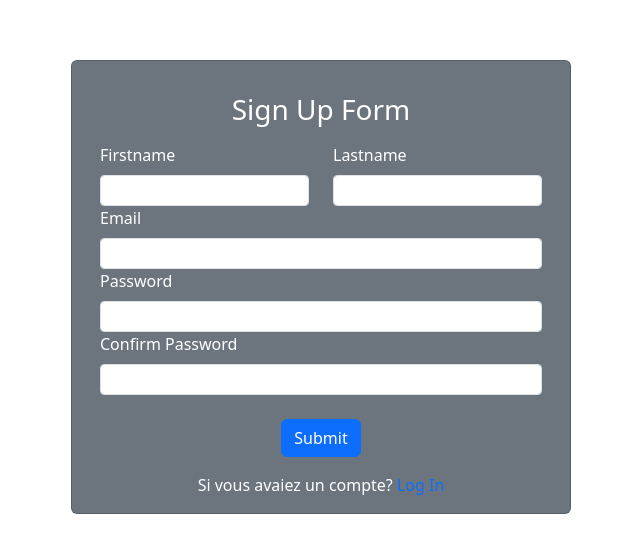
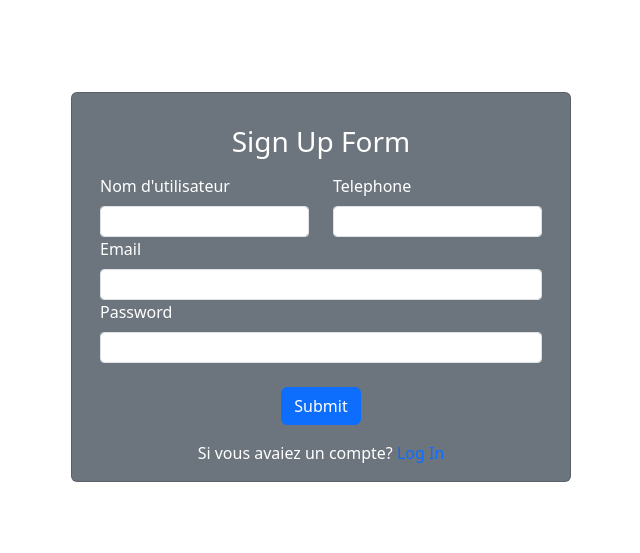
Before and after one commit to bayezalle/tontine, a React (Create React App) app: page /register in a window 1280 px wide. Shown: the part 113-666 px from the top of the page, without its empty margins (319-959 px from the left). Built offline with nearby package versions, Linux system fonts and the light colour scheme.

Commit message:
nouvelle

```diff
--- a/src/App.tsx
+++ b/src/App.tsx
@@ -1,18 +1,20 @@
-import React from "react";
+// import React from "react";
 import "bootstrap/dist/css/bootstrap.min.css";
 import "bootstrap/dist/js/bootstrap.bundle.min.js";
 import SignUp from "./Composantes/SignUp";
 import Login from "./Composantes/Login";
-import PrivateRoute from "./Auth/PrivateRoute";
+// import PrivateRoute from "./Auth/PrivateRoute";
+import {BrowserRouter, Route, Switch} from "react-router-dom";
 import Home from "./Composantes/Home";
-import {BrowserRouter, Route, Switch} from "react-router-dom";
 function App() {
   return (
     <BrowserRouter>
       <Switch>
-    <Route exact path="/" component={Home} />
-        <PrivateRoute exact path="/login" component={Login}/>
-        <Route exact path="/register" component={SignUp} />
+    <Route exact path="/register" component={SignUp} />
+    <Route exact path="/login" component={Login} />
+    <Route exact path="/home" component={Home} />
+        {/* <PrivateRoute exact path="/login" component={Login}/> */}
+        {/* <Route exact path="/register" component={SignUp} /> */}
       </Switch>
     </BrowserRouter>
   );
--- a/src/Composantes/Login.tsx
+++ b/src/Composantes/Login.tsx
@@ -22,7 +22,7 @@ const Login: FC<SomeComponentProps> = ({ history }): JSX.Element => {
     console.log(data);
 
     axios
-      .post("http://localhost:3000/login", params)
+      .post('https://fewnu-tontin.onrender.com/auth/login', params)
       .then(function (response) {
         //   IF EMAIL ALREADY EXISTS
         if (response.data.success === false) {
@@ -47,9 +47,9 @@ const Login: FC<SomeComponentProps> = ({ history }): JSX.Element => {
             progress: 0,
             toastId: "my_toast",
           });
-          localStorage.setItem("auth", response.data.token);
+          // localStorage.setItem("auth", response.data.token);
           setTimeout(() => {
-            history.push("/");
+            history.push("/home");
           }, 3000);
         }
       })
--- a/src/Composantes/SignUp.tsx
+++ b/src/Composantes/SignUp.tsx
@@ -10,21 +10,21 @@ const SignUp: FC<SomeComponentProps> = ({ history }) => {
   const {
     register,
     handleSubmit,
-    watch,
+    // watch,
     reset,
     formState: { errors },
   } = useForm();
   const submitData = (data: any) => {
     let params = {
-      firstname: data.firstname,
-      lastname: data.lastname,
+      username: data.username,
+      phoneNumber: data.phoneNumber,
       email: data.email,
       password: data.password,
-      confirmpassword: data.cpassword,
+      // confirmpassword: data.cpassword,
     };
     console.log(data);
     axios
-      .post("http://localhost:3000/signup", params)
+      .post('https://fewnu-tontin.onrender.com/auth/register', params)
       .then(function (response) {
         toast.success(response.data.message, {
           position: "top-right",
@@ -67,16 +67,16 @@ const SignUp: FC<SomeComponentProps> = ({ history }) => {
                 >
                   <div className="col-md-6">
                     <div className="">
-                      <label className="form-label">Firstname</label>
+                      <label className="form-label">Nom d'utilisateur</label>
                       <input
                         type="text"
                         className="form-control form-control-sm"
                         id="exampleFormControlInput1"
-                        {...register("firstname", {
+                        {...register("username", {
                           required: "Firstname is required!",
                         })}
                       />
-                      {errors.firstname && (
+                      {errors.username && (
                         <p className="text-danger" style={{ fontSize: 14 }}>
                           {/* {errors.firstname.message} */}
                         </p>
@@ -85,16 +85,16 @@ const SignUp: FC<SomeComponentProps> = ({ history }) => {
                   </div>
                   <div className="col-md-6">
                     <div className="">
-                      <label className="form-label">Lastname</label>
+                      <label className="form-label">Telephone</label>
                       <input
                         type="text"
                         className="form-control form-control-sm"
                         id="exampleFormControlInput2"
-                        {...register("lastname", {
+                        {...register("phoneNumber", {
                           required: "Lastname is required!",
                         })}
                       />
-                      {errors.lastname && (
+                      {errors.phoneNumber && (
                         <p className="text-danger" style={{ fontSize: 14 }}>
                           {/* {errors.lastname.message} */}
                         </p>
@@ -132,7 +132,7 @@ const SignUp: FC<SomeComponentProps> = ({ history }) => {
                       </p>
                     )}
                   </div>
-                  <div>
+                  {/* <div>
                     <label className="form-label">Confirm Password</label>
                     <input
                       type="password"
@@ -148,10 +148,10 @@ const SignUp: FC<SomeComponentProps> = ({ history }) => {
                     />
                     {errors.cpassword && (
                       <p className="text-danger" style={{ fontSize: 14 }}>
-                        {/* {errors.cpassword.message} */}
+                        {errors.cpassword.message}
                       </p>
                     )}
-                  </div>
+                  </div> */}
                   <div className="text-center mt-4 ">
                     <button
                       className="btn btn-primary text-center shadow-none mb-3"
```
